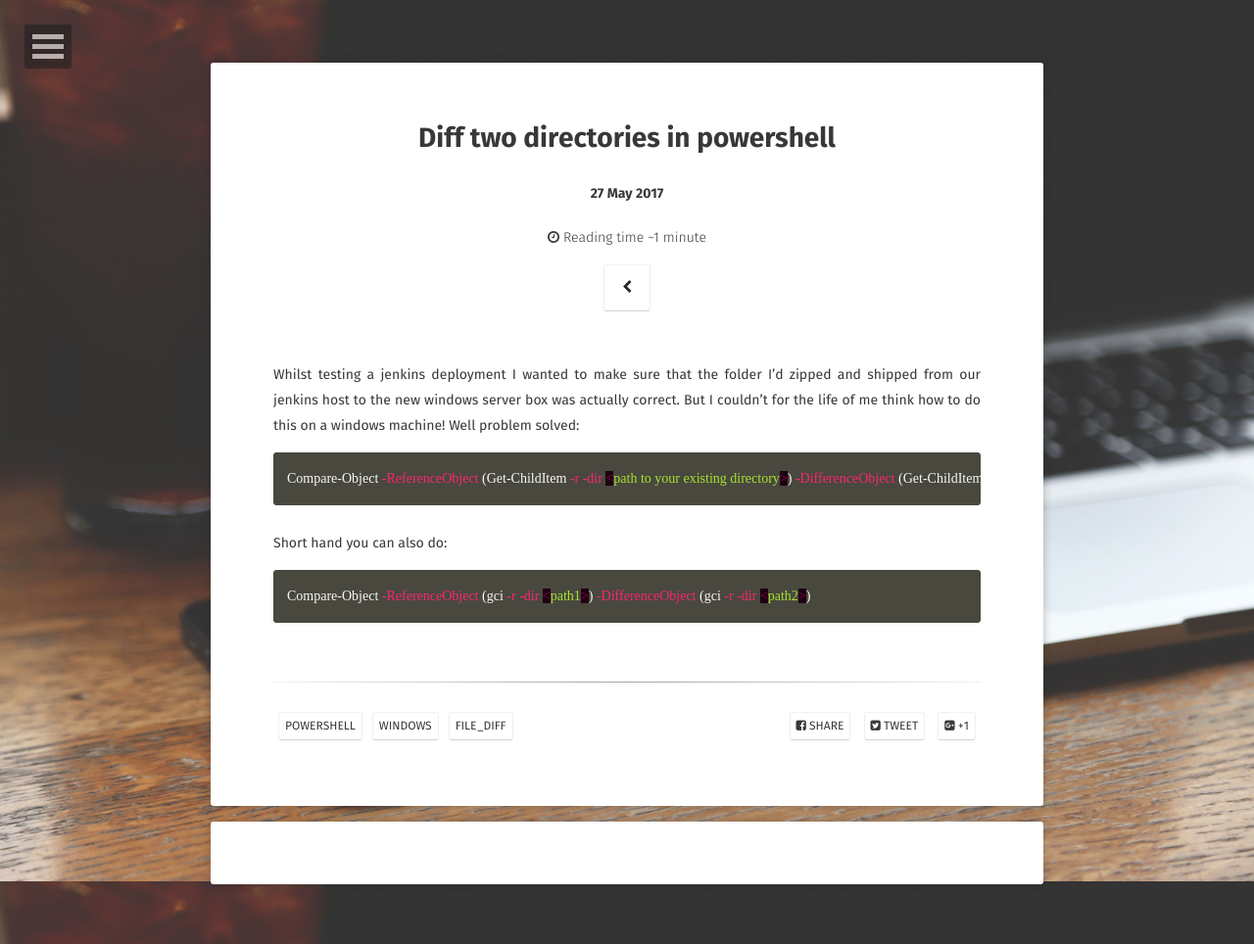
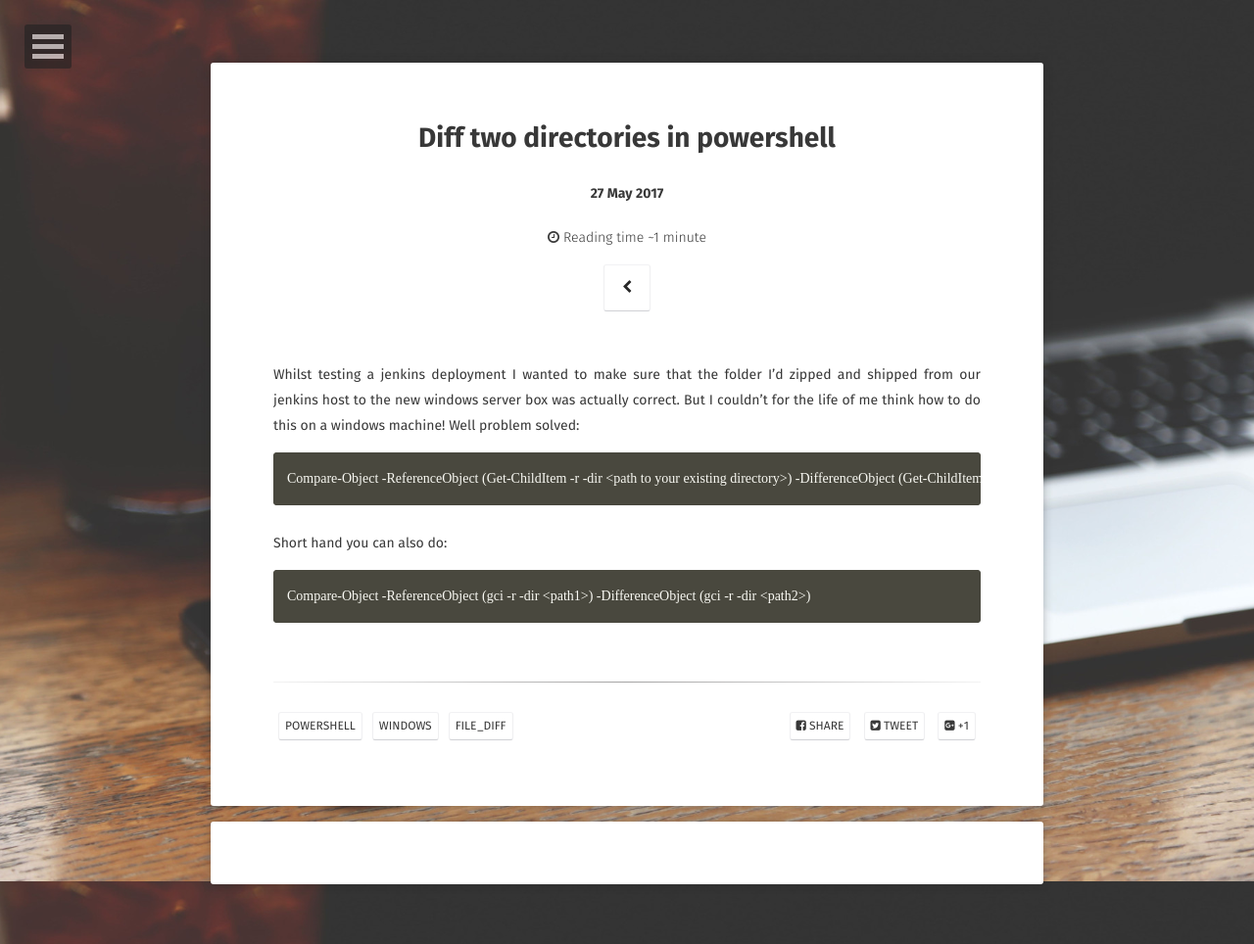
Before and after one commit to chris-forbes-1/chris-forbes-1.github.io, a Jekyll site: the page built from _posts/2017-05-27-powershell-directory-difference.md, in a window 1280 px wide. Shown: the whole page at 98% size. Built offline with Jekyll 4.4.1, drawn with Linux system fonts in a browser that asks for light colours; some web fonts are replaced; comment, search, counter and statistics services are not loaded.

Commit message:
third times the charm?

````diff
--- a/_posts/2017-05-27-powershell-directory-difference.md
+++ b/_posts/2017-05-27-powershell-directory-difference.md
@@ -13,12 +13,12 @@ comments: true
 ---
 Whilst testing a jenkins deployment I wanted to make sure that the folder I'd zipped and shipped from our jenkins host to the new windows server
 box was actually correct. But I couldn't for the life of me think how to do this on a windows machine! Well problem solved:
-``` powershell
+```
 Compare-Object -ReferenceObject (Get-ChildItem -r -dir <path to your existing directory>) -DifferenceObject (Get-ChildItem -r -dir <path to your new directory>)
 ```
 
 Short hand you can also do:
 
-```powershell
+```
 Compare-Object -ReferenceObject (gci -r -dir <path1>) -DifferenceObject (gci -r -dir <path2>)
 ```
````
